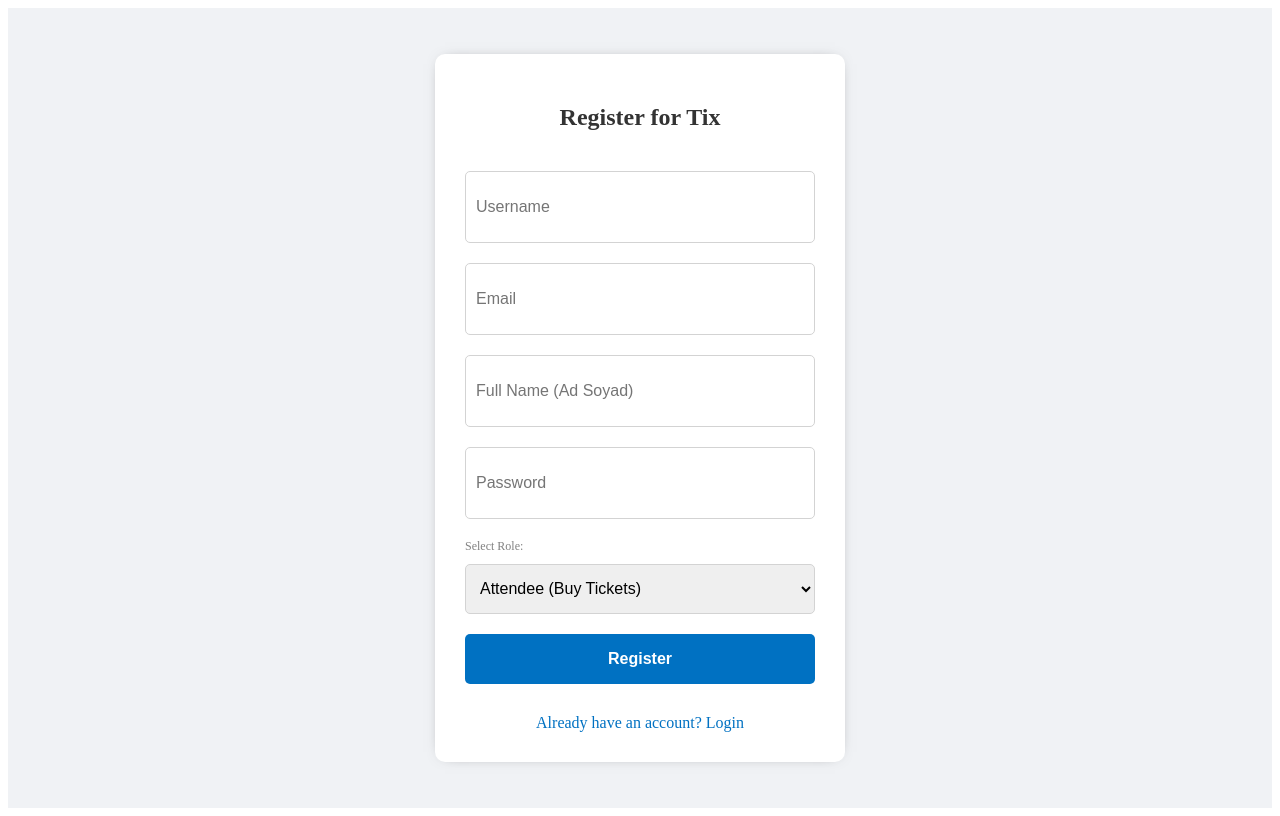
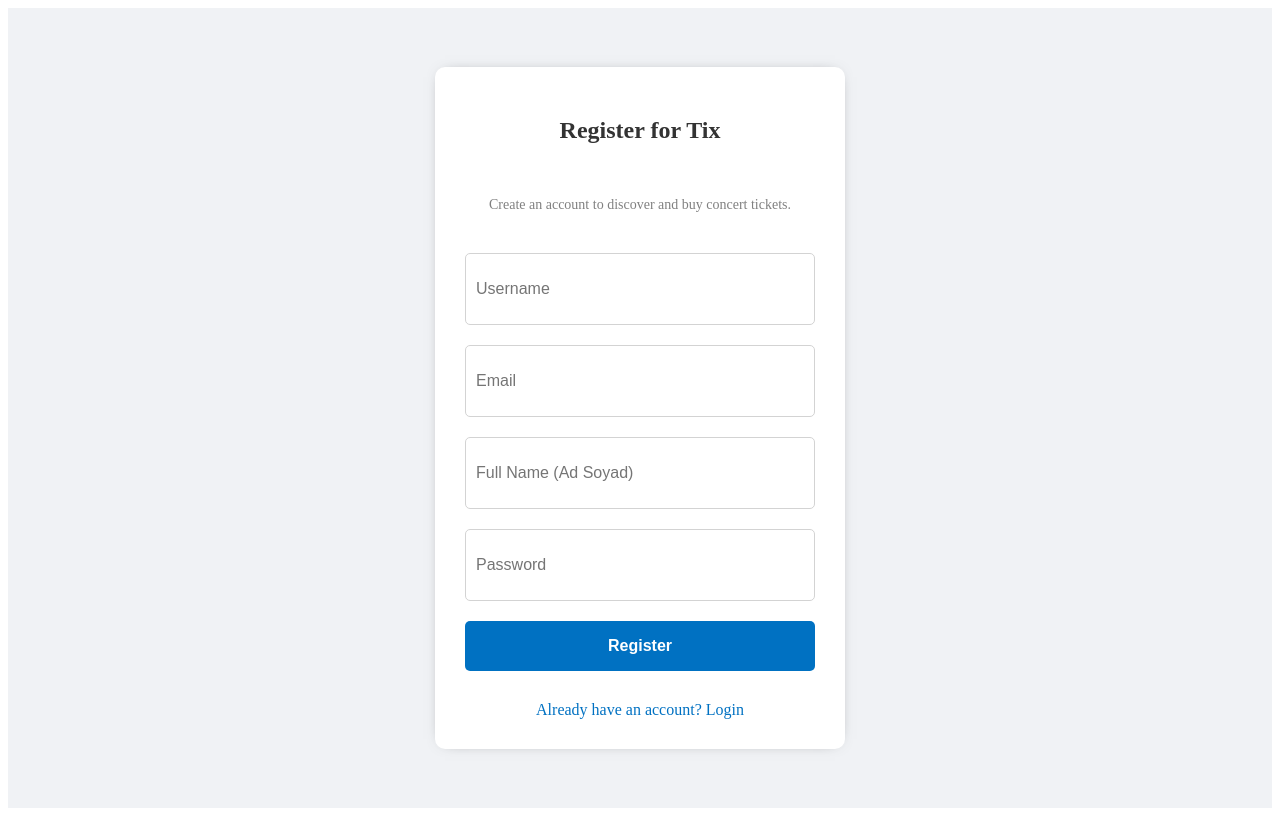
Before and after one commit to murat-ege-baykent/tix-web-app, a React (Vite) app in the folder client/: page /register in a window 1280 px wide. Built offline with nearby package versions, Linux system fonts and the light colour scheme.

Commit message:
Last release fix

```diff
--- a/client/src/pages/AttendeeDashboard.jsx
+++ b/client/src/pages/AttendeeDashboard.jsx
@@ -116,13 +116,13 @@
       {/* --- HEADER --- */}
       <div style={{ display: "flex", justifyContent: "space-between", alignItems: "center", marginBottom: "30px" }}>
         <div>
-          <h1 style={{ color: "#003580", margin: 0 }}>Tix Events</h1>
+          <h1 style={{ color: "#003580", margin: 0 }}>Events</h1>
           <p style={{ margin: "5px 0", color: "#555" }}>Discover your next experience.</p>
         </div>
         <div style={{ display:"flex", alignItems:"center", gap:"15px" }}>
           {user ? (
             <>
-              <span style={{ fontWeight: "bold" }}>Hello, {user.username}</span>
+              <span style={{ fontWeight: "bold" }}>Hello,  {user.username}</span>
               <a href="/my-tickets" style={{ color: "#0071c2", fontWeight: "bold", textDecoration: "none" }}>My Tickets</a>
               {user.role === 'admin' && <a href="/admin" style={{color:"red", textDecoration:"none", fontWeight:"bold"}}>Admin</a>}
               {(user.role === 'organizer' || user.role === 'admin') && <a href="/organizer" style={{color:"blue", textDecoration:"none", fontWeight:"bold"}}>Organizer Dashboard</a>}
--- a/client/src/pages/Login.jsx
+++ b/client/src/pages/Login.jsx
@@ -59,7 +59,7 @@
   return (
     <div className="loginContainer">
       <div className="loginWrapper">
-        <h2>Tix Login</h2>
+        <h2>Login</h2>
 
         {/* Standard Form */}
         <input
--- a/client/src/pages/Register.jsx
+++ b/client/src/pages/Register.jsx
@@ -1,7 +1,7 @@
 import React, { useState } from "react";
 import axios from "axios";
 import { useNavigate } from "react-router-dom";
-import "./Login.css"; // We reuse the styles from Login
+import "./Login.css";
 
 const Register = () => {
   const [info, setInfo] = useState({
@@ -9,7 +9,7 @@
     email: "",
     password: "",
     fullName: "",
-    role: "attendee" // Default role
+    role: "attendee" // ✅ ROLE IS NOW HARDCODED TO ATTENDEE
   });
 
   const navigate = useNavigate();
@@ -21,7 +21,7 @@
   const handleClick = async (e) => {
     e.preventDefault();
     try {
-      // NOTE: Make sure this URL matches your backend port (3000)
+      // NOTE: Ensure VITE_API_BASE_URL is set in your .env file
       await axios.post(`${import.meta.env.VITE_API_BASE_URL}/api/auth/register`, info);
       alert("Account created successfully!");
       navigate("/login");
@@ -35,12 +35,16 @@
     <div className="loginContainer">
       <div className="loginWrapper">
         <h2>Register for Tix</h2>
+        <p style={{fontSize: "14px", color: "gray", textAlign: "center", marginBottom: "20px"}}>
+          Create an account to discover and buy concert tickets.
+        </p>
 
         <input
           id="username"
           onChange={handleChange}
           className="lInput"
           placeholder="Username"
+          required
         />
 
         <input
@@ -48,6 +52,7 @@
           onChange={handleChange}
           className="lInput"
           placeholder="Email"
+          required
         />
 
         <input
@@ -55,6 +60,7 @@
           onChange={handleChange}
           className="lInput"
           placeholder="Full Name (Ad Soyad)"
+          required
         />
 
         <input
@@ -63,14 +69,10 @@
           onChange={handleChange}
           className="lInput"
           placeholder="Password"
+          required
         />
 
-        <label style={{fontSize: "12px", color: "gray", marginBottom: "-10px"}}>Select Role:</label>
-        <select id="role" onChange={handleChange} className="lInput">
-            <option value="attendee">Attendee (Buy Tickets)</option>
-            <option value="organizer">Organizer (Create Events)</option>
-            <option value="admin">Admin</option>
-        </select>
+        {/* ❌ ROLE SELECTION REMOVED FOR SECURITY */}
 
         <button onClick={handleClick} className="lButton">Register</button>
 
```
